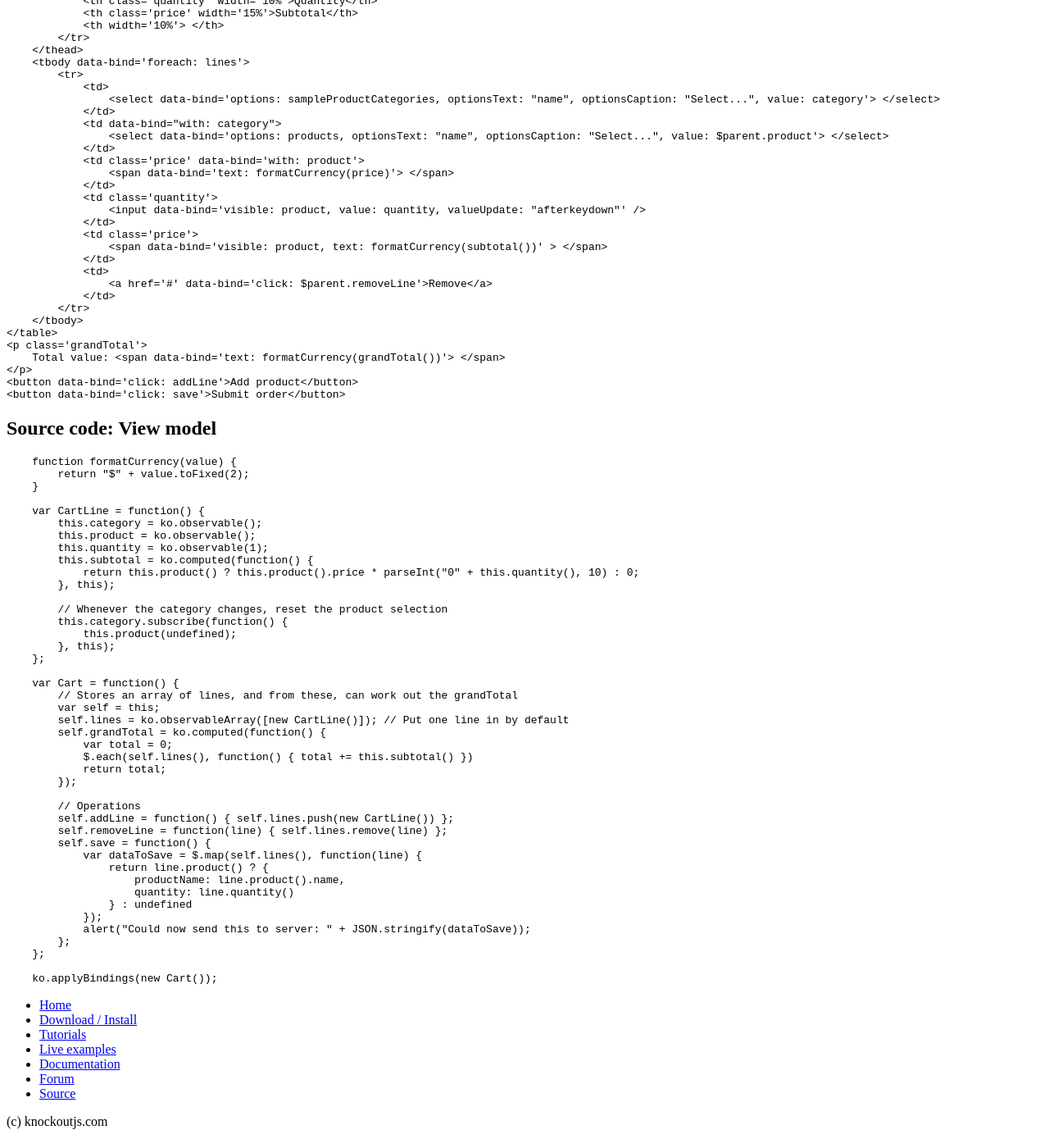
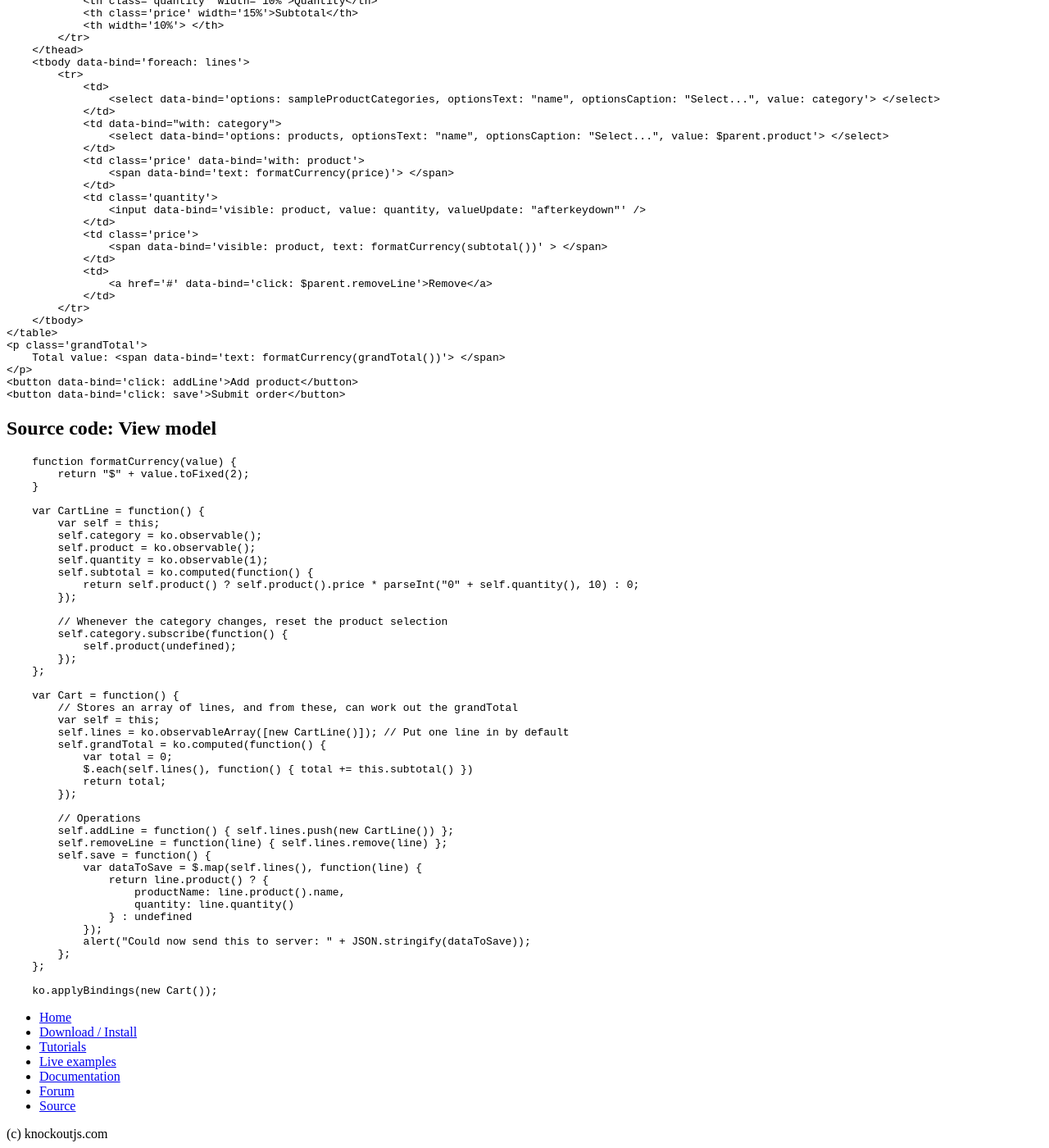
Before and after one commit to knockout/knockout, a Jekyll site: the page built from examples/cartEditor.md, in a window 1280 px wide and 1400 px high, scrolled down 1090 px. Shown: the whole window at 82% size. Built offline with Jekyll 4.4.1, drawn with Linux system fonts in a browser that asks for light colours; nearby versions of some CDN libraries; library files that are not in the unit come from our copies.

Commit message:
Use "self" in CartLine for consistency.

```diff
--- a/examples/cartEditor.md
+++ b/examples/cartEditor.md
@@ -68,17 +68,18 @@
     }
 
     var CartLine = function() {
-        this.category = ko.observable();
-        this.product = ko.observable();
-        this.quantity = ko.observable(1);
-        this.subtotal = ko.computed(function() {
-            return this.product() ? this.product().price * parseInt("0" + this.quantity(), 10) : 0;
-        }, this);
+        var self = this;
+        self.category = ko.observable();
+        self.product = ko.observable();
+        self.quantity = ko.observable(1);
+        self.subtotal = ko.computed(function() {
+            return self.product() ? self.product().price * parseInt("0" + self.quantity(), 10) : 0;
+        });
 
         // Whenever the category changes, reset the product selection
-        this.category.subscribe(function() {
-            this.product(undefined);
-        }, this);
+        self.category.subscribe(function() {
+            self.product(undefined);
+        });
     };
 
     var Cart = function() {
```
